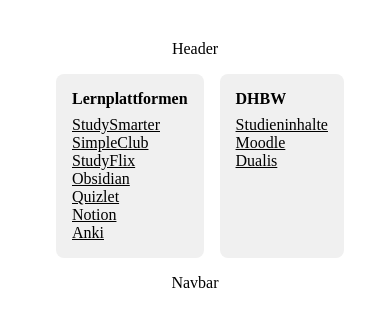
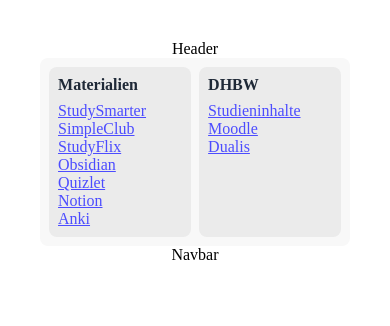
Before and after one commit to DHBW-MEOW/eduflow-frontend, a React (Vite) app: page / in a window 390 px wide. Shown: the top 326 px of the page. Built offline with nearby package versions, Linux system fonts and the light colour scheme.

Commit message:
Styled responsivnes for desktop and mobile

```diff
--- a/src/app/App.tsx
+++ b/src/app/App.tsx
@@ -2,13 +2,13 @@
 import '../colors.css'
 
 import Layout from './Layout.tsx'
-import Quicklinks from '../components/quicklinks/Quicklinks.tsx'
+import SomePage from './somePage/SomePage.tsx'
 
 const App: React.FC = () => {
   return (
     <div>
       <Layout>
-        <Quicklinks/>
+        {SomePage()}
       </Layout>
     </div>
   )
--- a/src/app/somePage/SomePage.tsx
+++ b/src/app/somePage/SomePage.tsx
@@ -1,12 +1,12 @@
-
+import Quicklinks from '../../components/quicklinks/Quicklinks.tsx'
 
 // just an example
 
 function SomePage() {
   return (
-    <p>
-      Some main Page
-    </p>
+    <div>
+      <Quicklinks/>
+    </div>
   )
 }
 
--- a/src/colors.css
+++ b/src/colors.css
@@ -5,8 +5,8 @@
 
   /* === Background Colors (Light Theme) === */
   --color-bg-1: #f9f9f9;   /* Haupt-Hintergrund */
-  --color-bg-2: #ffffff;   /* Sekundär (z. B. Panels, Cards) */
-  --color-surface: #f0f0f0; /* Boxen, Modale Fenster */
+  --color-bg-2: #f8f8f8;   /* Sekundär (z. B. Panels, Cards) */
+  --color-surface: #ebebeb; /* Boxen, Modale Fenster */
 
   /* === Primary Colors (Blue Accent) === */
   --color-primary: #3b82f6;        /* Blau – Hauptakzent (bleibt gleich) */
@@ -17,6 +17,12 @@
   --color-text: #374151;           /* Primärer Text (dunkel) */
   --color-text-light: #6b7280;     /* Sekundär, z. B. für Platzhalter */
   --color-heading: #1f2937;        /* Überschriften */
+
+  /* === Link Color === */
+  --color-link: #4c4cff;
+  --color-link-visited: #cb52d0;
+  --color-link-hover: var(--color-hover);
+  --color-link-active: var(--color-focus);
 
   /* === Border / Divider === */
   --color-border: #d1d5db;
@@ -41,8 +47,8 @@
 
   /* === Background Colors (Dark Theme) === */
   --color-bg-1: #1e1e2f;   /* Haupt-Hintergrund */
-  --color-bg-2: #2a2a3d;   /* Sekundär (z. B. Panels, Cards) */
-  --color-surface: #323248; /* Boxen, Modale Fenster */
+  --color-bg-2: #2d2d3e;   /* Sekundär (z. B. Panels, Cards) */
+  --color-surface: #3b3b4b; /* Boxen, Modale Fenster */
 
   /* === Primary Colors (Blue Accent) === */
   --color-primary: #3b82f6;        /* Blau – Hauptakzent */
@@ -58,7 +64,7 @@
   --color-link: #6161f1;
   --color-link-visited: #9c09a1;
   --color-link-hover: var(--color-hover);
-  --color-link-active: var(--color-focus);
+  --color-link-active: #1d4cb1;
 
   /* === Border / Divider === */
   --color-border: #4b5563;
--- a/src/components/quicklinks/Quicklinks.css
+++ b/src/components/quicklinks/Quicklinks.css
@@ -1,11 +1,14 @@
+/* TODO: set padding from root to 0 for mobile*/
+
 .quicklinks-container {
     display: flex;
     flex-direction: row;
+    box-sizing: border-box;
 
-    padding: 1rem;
-    gap: 1rem;
+    padding: 3%;
+    gap: 3%;
 
-    width: fit-content;
+    width: 100%;
 
     background-color: var(--color-bg-2);
     border-radius: 8px;
@@ -18,11 +21,12 @@
     flex-direction: column;
     align-items: flex-start;
 
-    padding: 1em;
+    padding: 3%;
     margin-left: auto;
     margin-right: auto;
 
-    width: fit-content;
+    width: 40%;
+    flex: 1;
 
     background-color: var(--color-surface);
     border-radius: 8px;
@@ -32,6 +36,7 @@
 h4 {
     margin-top: 0px;
     margin-bottom: 8px;
+    color: var(--color-heading);
 }
 
 a:link {
@@ -53,8 +58,10 @@
 
 @media (min-width: 480px) {
 	.quicklinks-container {
-        width: 100%;
-
+        width: 80%;
+        margin-left: auto;
+        margin-right: auto;
+        box-sizing: border-box;
     }
 
     .dhbw-container,
--- a/src/components/quicklinks/Quicklinks.tsx
+++ b/src/components/quicklinks/Quicklinks.tsx
@@ -5,7 +5,7 @@
     return (
         <div className='quicklinks-container'>
             <div className='learning-container'>
-                <h4>Lernplattformen</h4>
+                <h4>Materialien</h4>
                 <a href="https://www.studysmarter.de/">StudySmarter</a>
                 <a href="https://app.simpleclub.com/">SimpleClub</a>
                 <a href="https://studyflix.de/">StudyFlix</a>
```
